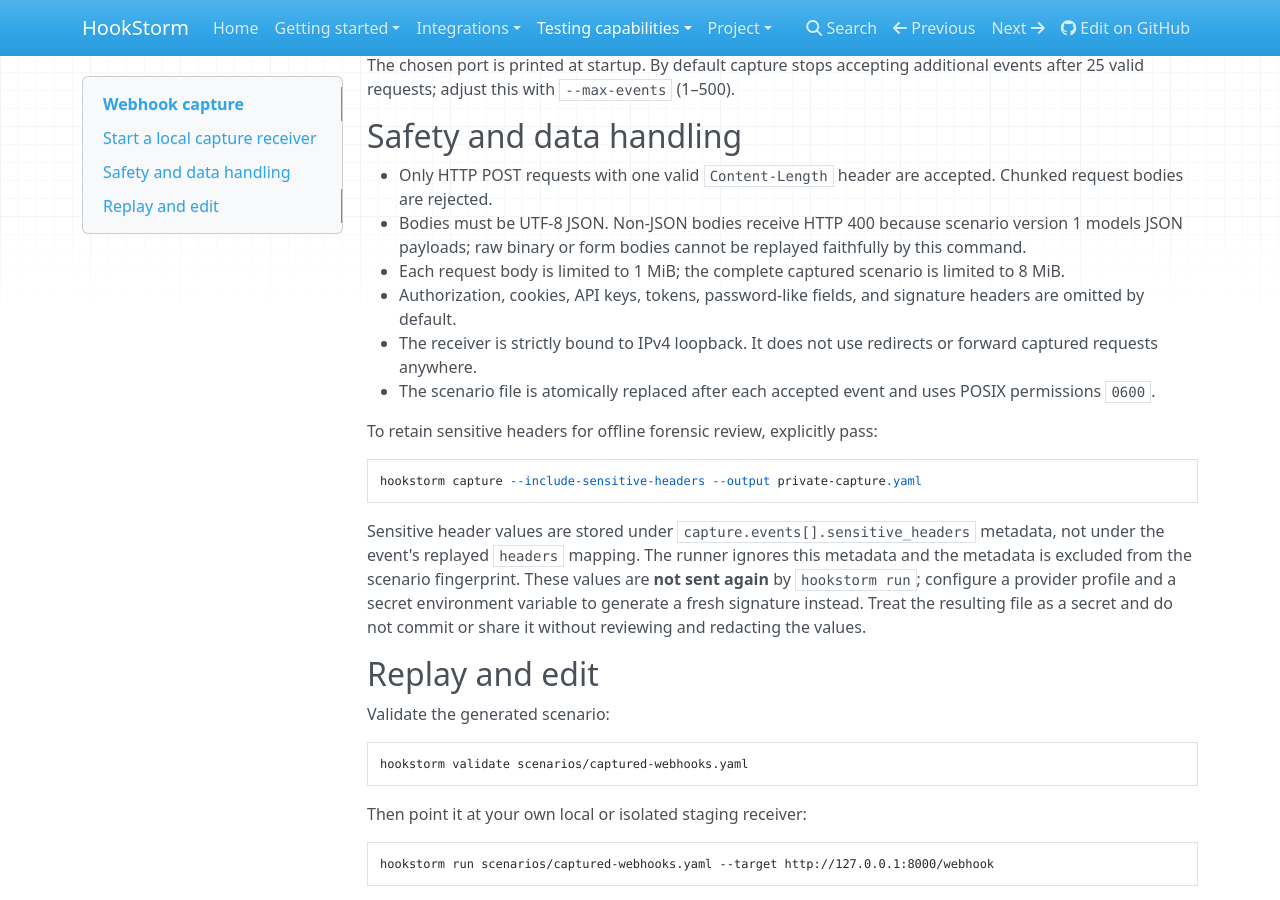
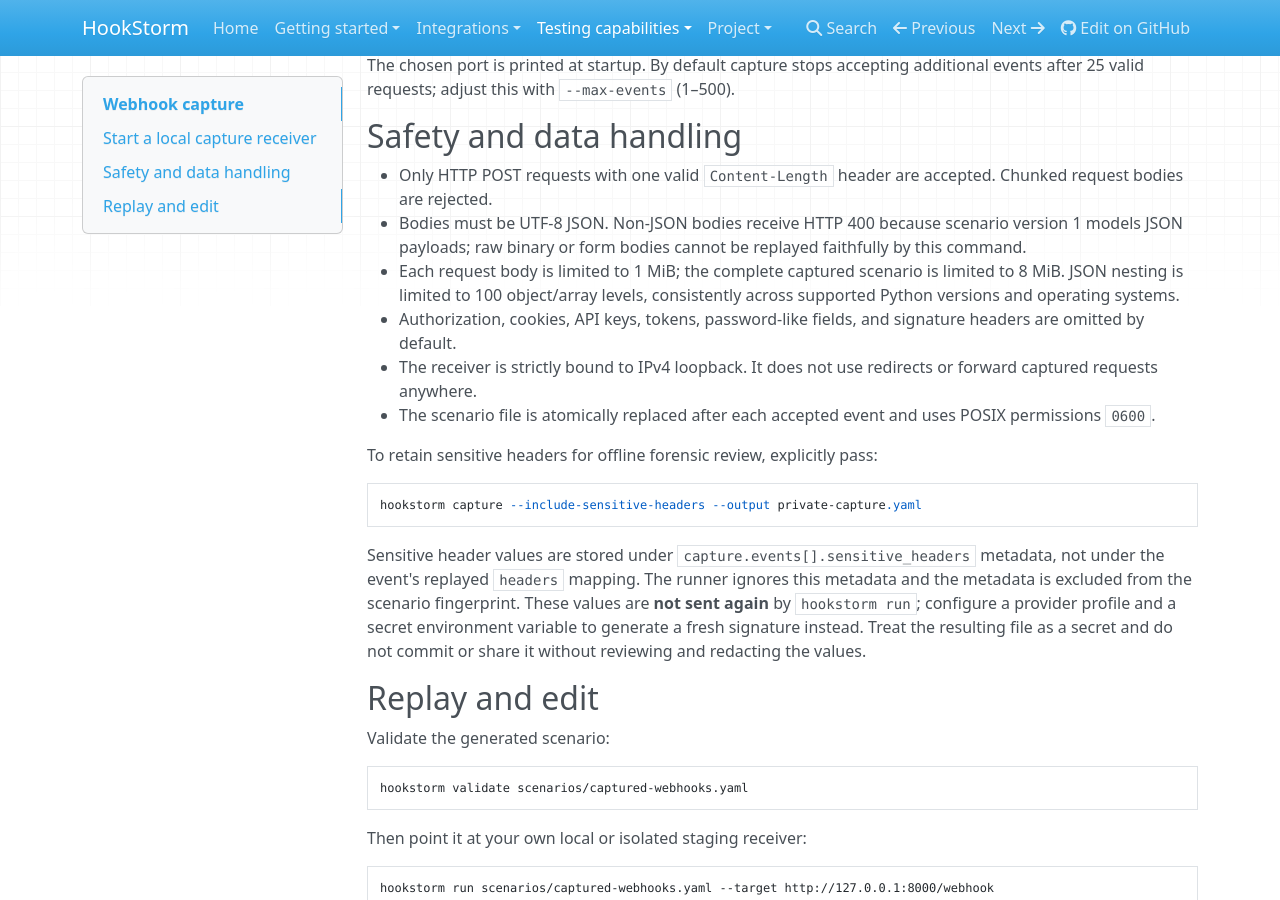
Before and after one commit to blvxx/HookStorm, an MkDocs documentation site: the page built from docs/capture.md, in a window 1280 px wide and 900 px high, scrolled down 440 px. Built offline with MkDocs 1.6.1, drawn with Linux system fonts in a browser that asks for light colours; nearby versions of some CDN libraries.

Commit message:
docs: describe deterministic JSON nesting limit

```diff
--- a/docs/capture.md
+++ b/docs/capture.md
@@ -22,7 +22,7 @@ The chosen port is printed at startup. By default capture stops accepting additi
 
 - Only HTTP POST requests with one valid `Content-Length` header are accepted. Chunked request bodies are rejected.
 - Bodies must be UTF-8 JSON. Non-JSON bodies receive HTTP 400 because scenario version 1 models JSON payloads; raw binary or form bodies cannot be replayed faithfully by this command.
-- Each request body is limited to 1 MiB; the complete captured scenario is limited to 8 MiB.
+- Each request body is limited to 1 MiB; the complete captured scenario is limited to 8 MiB. JSON nesting is limited to 100 object/array levels, consistently across supported Python versions and operating systems.
 - Authorization, cookies, API keys, tokens, password-like fields, and signature headers are omitted by default.
 - The receiver is strictly bound to IPv4 loopback. It does not use redirects or forward captured requests anywhere.
 - The scenario file is atomically replaced after each accepted event and uses POSIX permissions `0600`.
```
